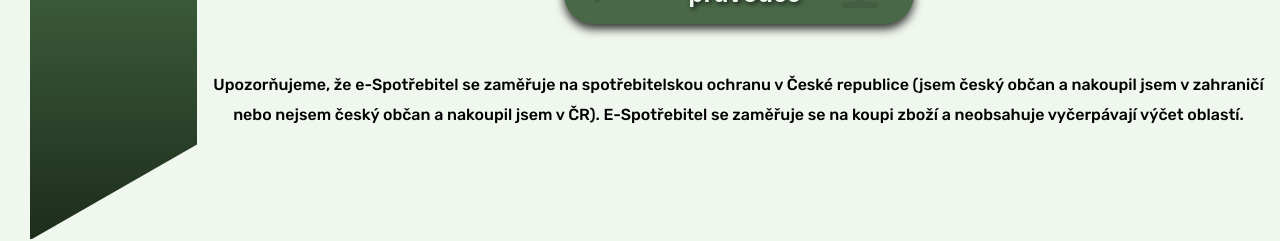
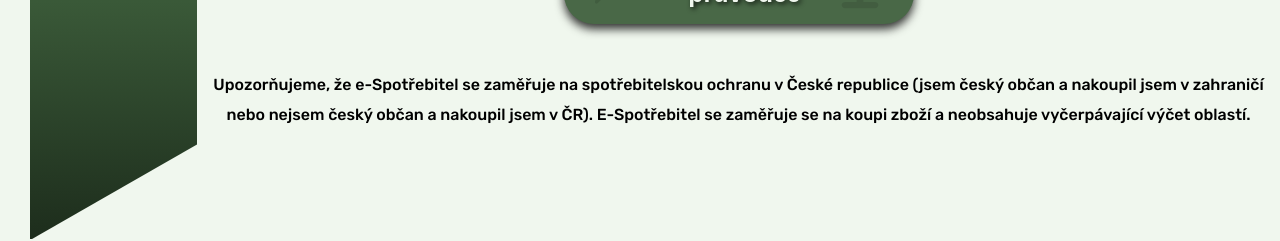
Before and after one commit to Zesheen/espotrebitel, a plain HTML site: page index.html in a window 1280 px wide. Shown: the part 431-672 px from the top of the page. Drawn offline with Linux system fonts and the light colour scheme.

Commit message:
Update index.html

```diff
--- a/index.html
+++ b/index.html
@@ -36,7 +36,7 @@
           <div class="item3"><img id="scale" src="vectors/scale.svg"></div>
         </div>
       </button>
-      <p id="s1_p3">Upozorňujeme, že e-Spotřebitel se zaměřuje na spotřebitelskou ochranu v České republice (jsem český občan a nakoupil jsem v zahraničí nebo nejsem český občan a nakoupil jsem v ČR). E-Spotřebitel se zaměřuje se na koupi zboží a neobsahuje vyčerpávají výčet oblastí.</p>
+      <p id="s1_p3">Upozorňujeme, že e-Spotřebitel se zaměřuje na spotřebitelskou ochranu v České republice (jsem český občan a nakoupil jsem v zahraničí nebo nejsem český občan a nakoupil jsem v ČR). E-Spotřebitel se zaměřuje se na koupi zboží a neobsahuje vyčerpávající výčet oblastí.</p>
     </main>
     <footer>
       <p class="text_bottom">
```
